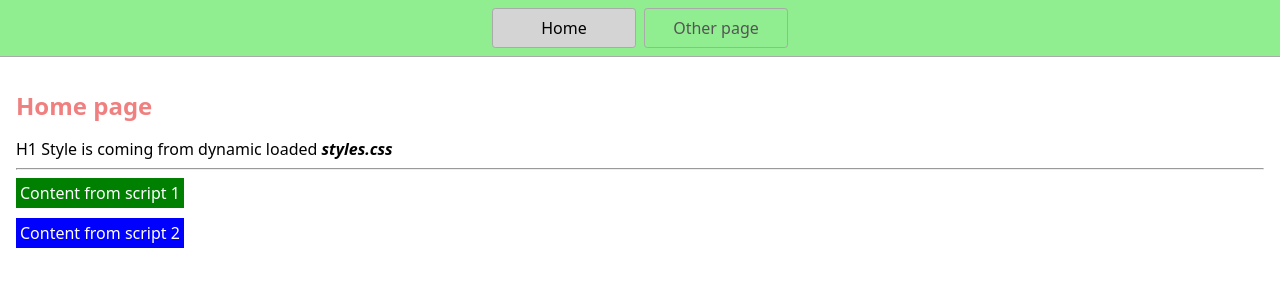
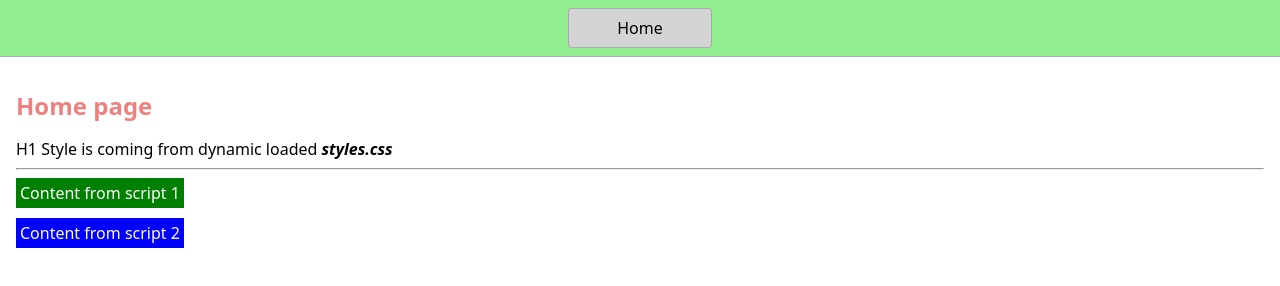
Before and after one commit to m1m6/inject-js-and-css, a plain HTML site: page index.html in a window 1280 px wide. Drawn offline with Linux system fonts and the light colour scheme.

Commit message:
1 file modified

```diff
--- a/index.html
+++ b/index.html
@@ -8,7 +8,6 @@
   <body>
     <nav>
       <a href="/" aria-current="page">Home</a>
-      <a href="/page2.html">Other page</a>
     </nav>
     <main>
       <h1 class="h1">Home page</h1>
```
